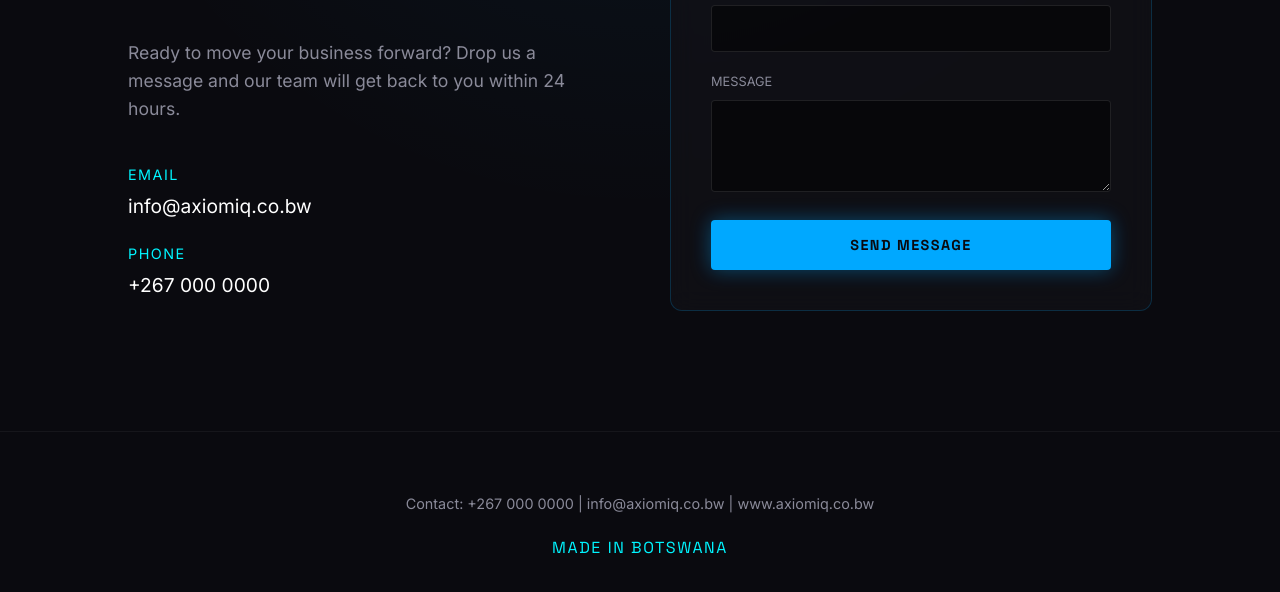
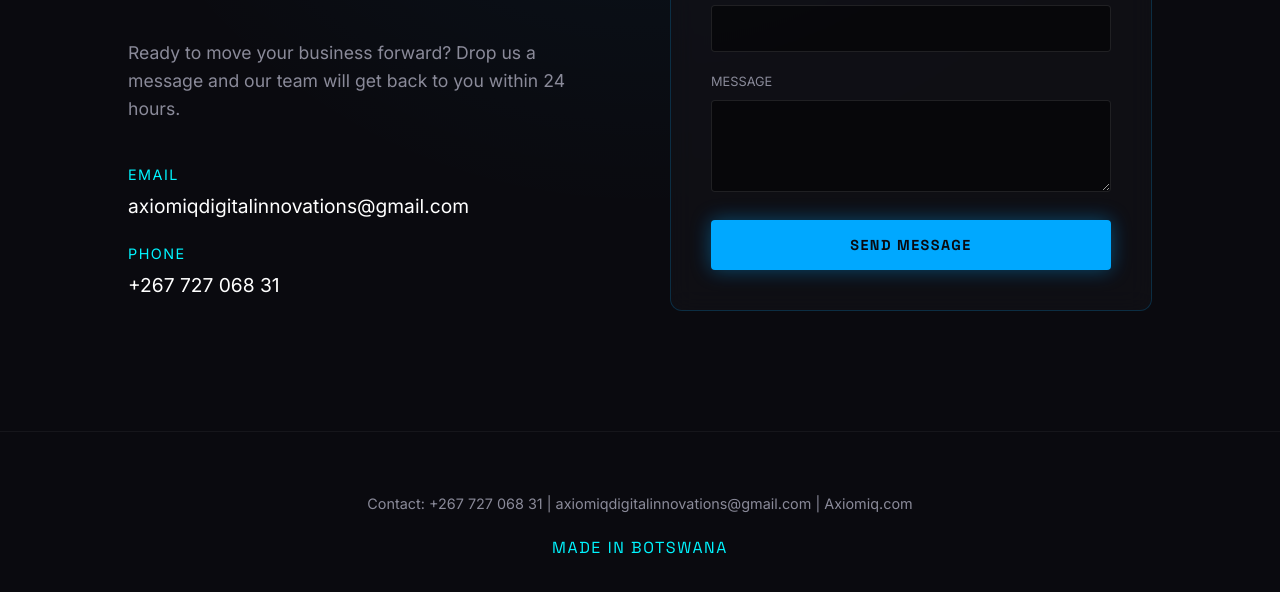
Before and after one commit to bida24-072/AXIOMIQ, a plain HTML site: page contact.html in a window 1280 px wide. Shown: the part 380-972 px from the top of the page. Drawn offline with Linux system fonts and the light colour scheme.

Commit message:
Update contact information in contact.html

```diff
--- a/contact.html
+++ b/contact.html
@@ -34,11 +34,11 @@
 
                 <div style="margin-bottom: 20px;">
                     <div style="color: var(--cyan); font-size: 0.9rem; text-transform: uppercase; letter-spacing: 0.1em; margin-bottom: 5px;">Email</div>
-                    <div style="font-size: 1.2rem;">info@axiomiq.co.bw</div>
+                    <div style="font-size: 1.2rem;">axiomiqdigitalinnovations@gmail.com</div>
                 </div>
                 <div>
                     <div style="color: var(--cyan); font-size: 0.9rem; text-transform: uppercase; letter-spacing: 0.1em; margin-bottom: 5px;">Phone</div>
-                    <div style="font-size: 1.2rem;">+267 000 0000</div>
+                    <div style="font-size: 1.2rem;">+267 727 068 31</div>
                 </div>
             </div>
 
@@ -63,7 +63,7 @@
     </section>
 
     <footer>
-        <p>Contact: +267 000 0000 | info@axiomiq.co.bw | www.axiomiq.co.bw</p>
+        <p>Contact: +267 727 068 31 | axiomiqdigitalinnovations@gmail.com | Axiomiq.com</p>
         <div class="made-in">MADE IN BOTSWANA</div>
     </footer>
 
```
